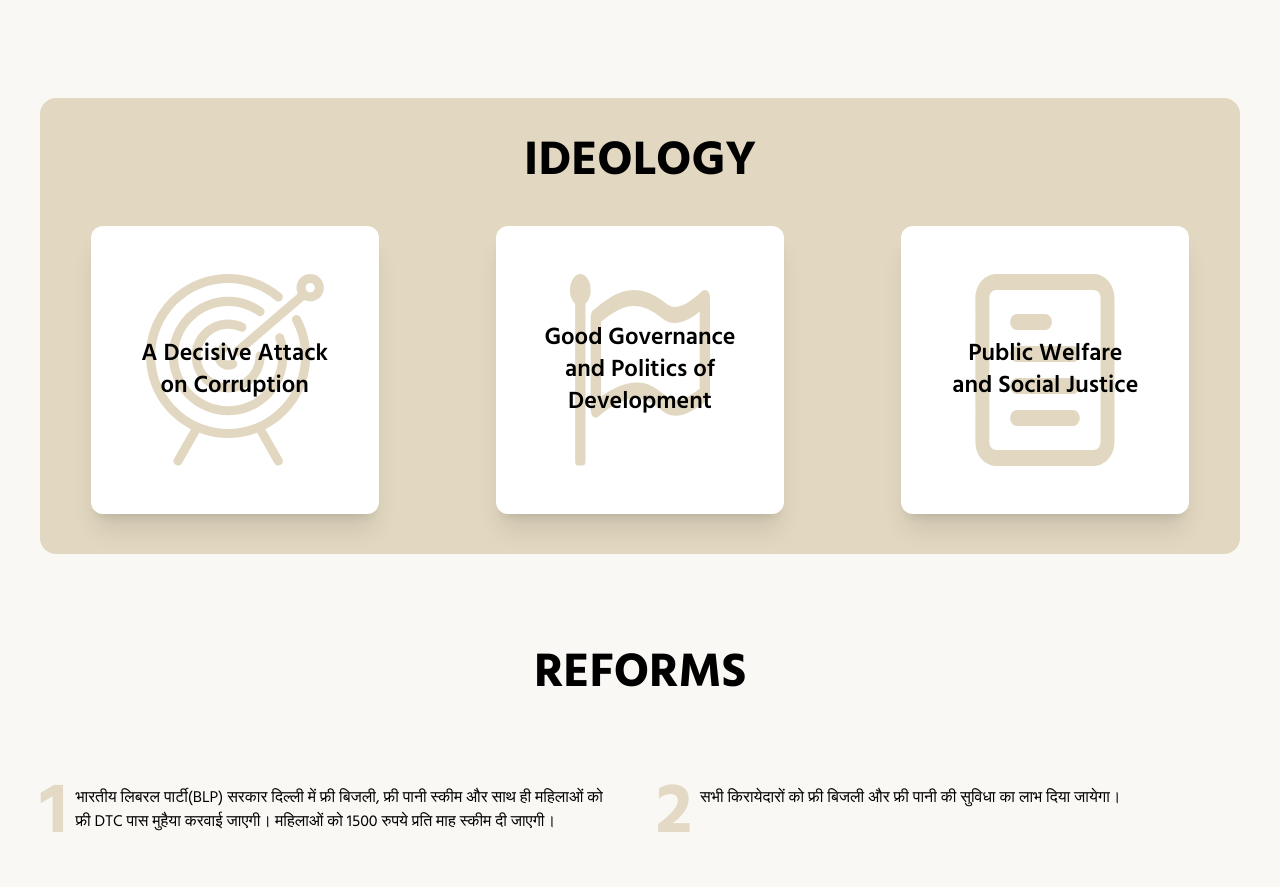
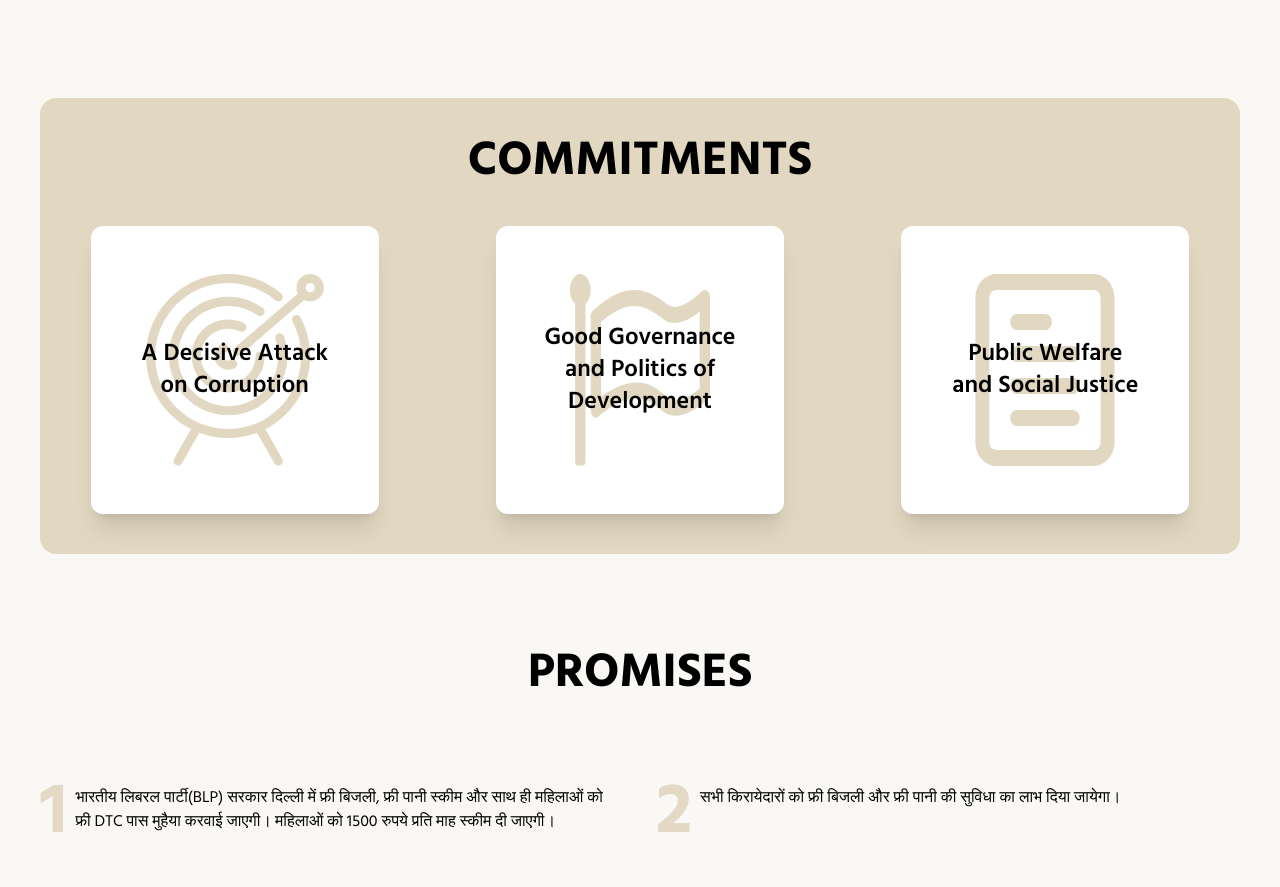
Before and after one commit to harshrajput1506/blp_react, a React (Vite) app: page / in a window 1280 px wide. Shown: the part 1360-2247 px from the top of the page. Built offline with nearby package versions, Linux system fonts and the light colour scheme.

Commit message:
title changes

```diff
--- a/src/components/IdeologySection.jsx
+++ b/src/components/IdeologySection.jsx
@@ -7,7 +7,7 @@ import { ideologies } from "../constants/Constant";
 const IdeologySection = () => {
   return (
     <div className="mx-auto my-24 bg-secondaryBackground rounded-2xl flex flex-col justify-center items-center space-y-5">
-      <h1 className="mt-10 text-5xl font-bold">IDEOLOGY</h1>
+      <h1 className="mt-10 text-5xl font-bold">COMMITMENTS</h1>
       <div className=" w-full grid grid-cols-1 lg:grid-cols-3 grid-rows-3 lg:grid-rows-1 justify-items-center gap-x-4">
         {ideologies.map((ideology, idx) => (
           <div
--- a/src/components/ReformsSection.jsx
+++ b/src/components/ReformsSection.jsx
@@ -4,7 +4,7 @@ import { reforms } from "../constants/Constant";
 const ReformsSection = () => {
   return (
     <div className="mt-20 max-w-7xl mx-auto flex flex-col justify-center items-center">
-      <h1 className="text-5xl font-bold">REFORMS</h1>
+      <h1 className="text-5xl font-bold">PROMISES</h1>
       <div className="grid md:grid-cols-2 md:grid-rows-6 grid-cols-1 grid-rows-12 gap-8 mt-20">
         {reforms.map((reform, index) => (
           <div key={index} className="flex flex-row">
```
